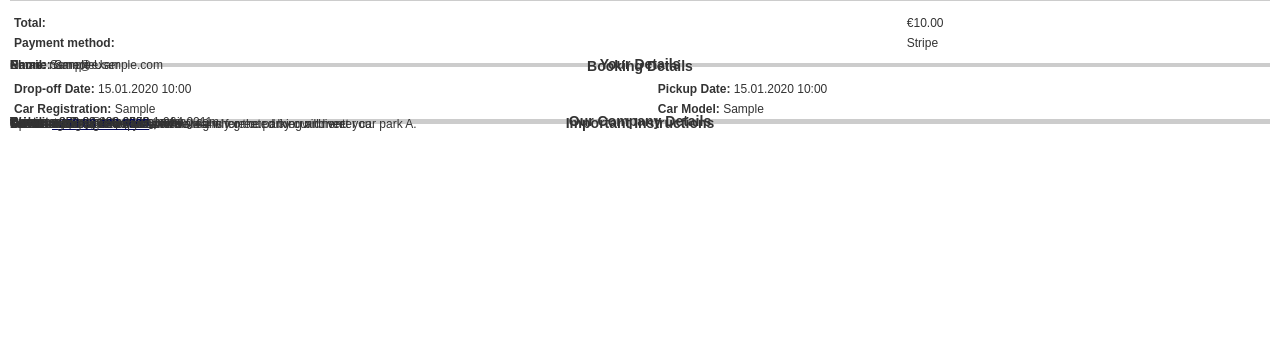
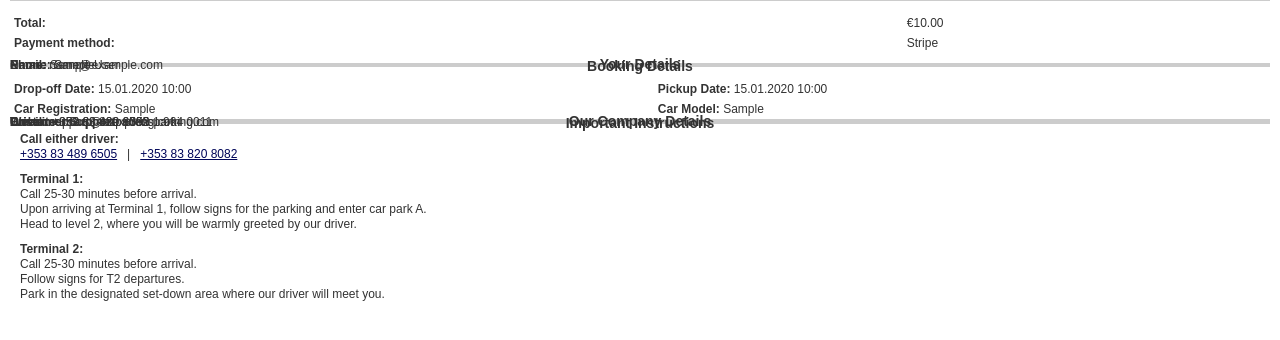
Before and after one commit to aadii-adnan/rsadmin-dashboard, a Django app: template backend/templates/payments/invoice.html in a window 1280 px wide. Shown: the part 312-652 px from the top of the page. Run offline with Django 5.2, Linux system fonts and the light colour scheme; tables that the repository leaves empty hold one stand-in row (values such as "Sample post"); the template is opened without the code that fills it: values that come from a table or form of the project are taken from there, most other values are stand-ins (such as "Sample title", 1, 10 or a date in 2020); grey boxes marked "Sample" are stand-in pictures; parts of the project's set-up code (start-up, migrations or seed data) failed here and were passed over.

Commit message:
Updated the invoice layout

```diff
--- a/backend/templates/payments/invoice.html
+++ b/backend/templates/payments/invoice.html
@@ -222,18 +222,26 @@
         </p>
     {% else %}
         <p class="section-title">Important Instructions</p>
-        <p>
-            <strong>Driver:</strong> <a href="tel:+353834896505" style="color:#010659;">+353 83 489 6505</a><br/>
-            <strong>Driver:</strong> <a href="tel:+353838208082" style="color:#010659;">+353 83 820 8082</a><br/><br/>
+        <div style="padding: 8px 10px 0 10px;">
+            <p style="line-height: 15px; margin: 0 0 10px 0;">
+                <strong>Call either driver:</strong><br/>
+                <a href="tel:+353834896505" style="color:#010659;">+353 83 489 6505</a>
+                &nbsp;&nbsp;|&nbsp;&nbsp;
+                <a href="tel:+353838208082" style="color:#010659;">+353 83 820 8082</a>
+            </p>
+            <p style="line-height: 15px; margin: 0 0 10px 0;">
             <strong>Terminal 1:</strong><br/>
             Call 25-30 minutes before arrival.<br/>
             Upon arriving at Terminal 1, follow signs for the parking and enter car park A.<br/>
-            Head to level 2, where you will be warmly greeted by our driver.<br/><br/>
+            Head to level 2, where you will be warmly greeted by our driver.
+            </p>
+            <p style="line-height: 15px; margin: 0;">
             <strong>Terminal 2:</strong><br/>
             Call 25-30 minutes before arrival.<br/>
             Follow signs for T2 departures.<br/>
             Park in the designated set-down area where our driver will meet you.
-        </p>
+            </p>
+        </div>
     {% endif %}
 
 
```
